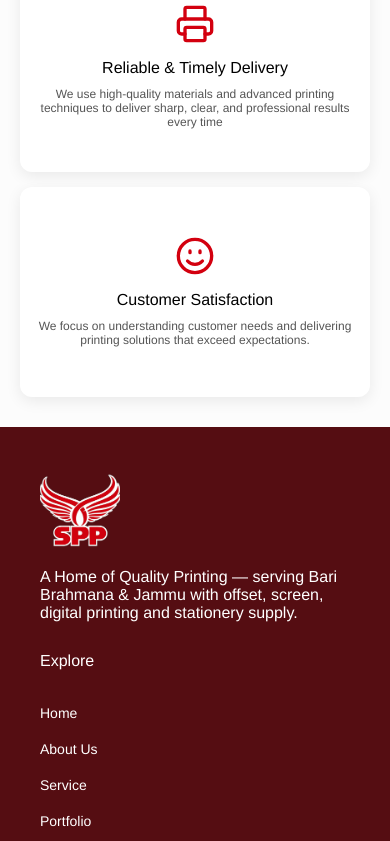
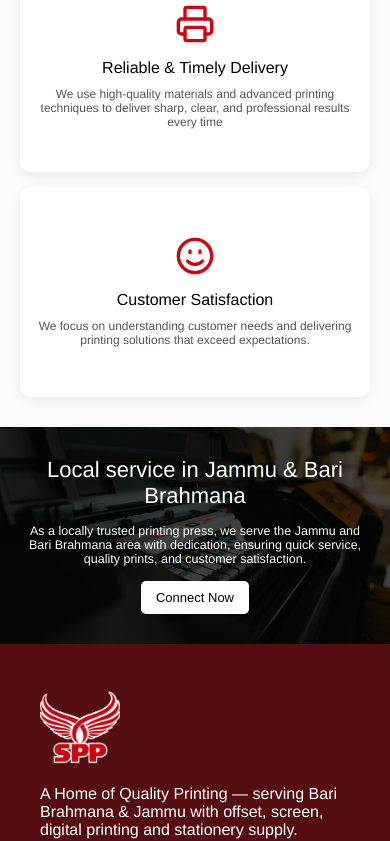
Before and after one commit to Lokeshsinh/offset-print-press, a React (Vite) app: page /about in a window 390 px wide. Shown: the part 3272-4113 px from the top of the page. Built offline with nearby package versions, Linux system fonts and the light colour scheme.

Commit message:
first commit

```diff
--- a/src/componets/About/AboutExp.module.css
+++ b/src/componets/About/AboutExp.module.css
@@ -73,6 +73,9 @@
 }
 .aboutExpreinceText p{
     max-width: 550px;
+    color: #000000a1;
+    font-size: 16px;
+
 }
 
 
--- /dev/null
+++ b/src/componets/About/AboutLast.jsx
@@ -0,0 +1,22 @@
+import React from 'react'
+import styles from './AboutLast.module.css'
+import { Link } from 'react-router'
+import { motion } from 'framer-motion'
+
+function AboutLast() {
+    return (
+        <>
+            <motion.section className={styles.AboutLast} initial={{ opacity: 0, y: 100 }}
+                whileInView={{ opacity: 1, y: 0 }}
+                viewport={{ once: true }}
+                transition={{ duration: 1.4, delay: 0.3, ease: "easeOut" }}>
+                <h1>Local service in Jammu & Bari Brahmana</h1>
+                <p>As a locally trusted printing press, we serve the Jammu and Bari Brahmana area with
+                    dedication, ensuring quick service, quality prints, and customer satisfaction.</p>
+                <Link to='/contact'><button>Connect Now</button></Link>
+            </motion.section>
+        </>
+    );
+}
+
+export default AboutLast;
--- /dev/null
+++ b/src/componets/About/AboutLast.module.css
@@ -0,0 +1,169 @@
+.AboutLast{
+    width: 100%;
+    height: 55vh;
+    background: linear-gradient(rgba(0, 0, 0, 0.721), rgba(0, 0, 0, 0.708)), url('../../assets/AboutImage/last.jpg') no-repeat;
+    background-position: center;
+    background-size: cover;
+    background-attachment: fixed;
+    display: flex;
+    justify-content: center;
+    align-items: center;
+    flex-direction: column;
+    color: white;
+    gap: 20px;
+}
+
+.AboutLast h1{
+    font-size: 55px;
+    font-weight: 500;
+}
+
+.AboutLast p{
+    text-align: center;
+    font-size: 16px;
+    max-width: 610px;
+    font-weight: 500;
+}
+
+
+.AboutLast button{
+    padding: 10px 20px;
+    font-size: 16px;
+    color: black;
+    background-color: white;
+    outline: none;
+    border: none;
+    cursor: pointer;
+    overflow: hidden;
+    position: relative;
+    z-index: 1;
+    border-radius: 5px;
+    transition: 0.3s ease;
+}
+
+.AboutLast button::before {
+    content: '';
+    position: absolute;
+    top: 0;
+    left: 0;
+    width: 100%;
+    height: 100%;
+    background: #75040c;
+    transform: scaleX(0);
+    transform-origin: left;
+    transition: transform 0.3s ease;
+    z-index: -1;
+}
+
+.AboutLast button:hover::before {
+    transform: scaleX(1);
+}
+
+.AboutLast button:hover {
+    color: white;
+    transform: translateY(-2px);
+}
+
+
+
+/* responsive */
+
+
+@media (max-width: 992px) {
+
+    .AboutLast {
+        height: auto;
+        padding: 50px 40px;
+    }
+
+    .AboutLast h1 {
+        font-size: 42px;
+    }
+
+    .AboutLast p {
+        font-size: 15px;
+        max-width: 500px;
+    }
+}
+
+
+@media (max-width: 768px) {
+
+    .AboutLast {
+        padding: 40px 30px;
+        background-attachment: scroll; /* fix mobile */
+    }
+
+    .AboutLast h1 {
+        font-size: 32px;
+        text-align: center;
+    }
+
+    .AboutLast p {
+        font-size: 14px;
+        max-width: 100%;
+    }
+
+    .AboutLast button {
+        font-size: 14px;
+        padding: 10px 18px;
+    }
+}
+
+
+@media (max-width: 576px) {
+
+    .AboutLast {
+        padding: 30px 20px;
+        gap: 15px;
+    }
+
+    .AboutLast h1 {
+        font-size: 26px;
+    }
+
+    .AboutLast p {
+        font-size: 13px;
+    }
+
+    .AboutLast button {
+        width: 100%;
+        font-size: 14px;
+    }
+}
+
+@media (max-width: 460px) {
+
+    .AboutLast h1 {
+        font-size: 22px;
+    }
+
+    .AboutLast p {
+        font-size: 12.5px;
+    }
+
+    .AboutLast button {
+        font-size: 13px;
+        padding: 9px 15px;
+    }
+}
+
+@media (max-width: 320px) {
+
+    .AboutLast {
+        padding: 20px 10px;
+    }
+
+    .AboutLast h1 {
+        font-size: 18px;
+    }
+
+    .AboutLast p {
+        font-size: 12px;
+    }
+
+    .AboutLast button {
+        font-size: 12px;
+        padding: 8px 12px;
+    }
+}
--- a/src/componets/About/AboutWho.jsx
+++ b/src/componets/About/AboutWho.jsx
@@ -1,17 +1,21 @@
 import React from 'react'
 import styles from './AboutWho.module.css'
-import {Link} from 'react-router'
+import { Link } from 'react-router'
 import About1 from '../../assets/AboutImage/about1.jpg'
 import { Clock } from 'lucide-react';
+import { motion } from 'framer-motion'
 
 function AboutWho() {
     return (
         <>
             <section className={styles.AboutWho}>
                 <div className={styles.AboutWhoContainer}>
-                <div className={styles.AboutWhoText}>
+                    <motion.div className={styles.AboutWhoText} initial={{ opacity: 0, y: -100 }}
+                        whileInView={{ opacity: 1, y: 0 }}
+                        viewport={{ once: true }}
+                        transition={{ duration: 1.4, ease: "easeOut" }}>
                         <h4>Who We Are</h4>
-                <h1>Your Trusted <br  /> Printing Partner</h1>
+                        <h1>Your Trusted <br /> Printing Partner</h1>
                         <p>Saini Offset Printing Press is a well-established local printing service provider
                             with years of experience in delivering professional printing solutions. Located in
                             Bari Brahmana, Jammu, we cater to shops, businesses,
@@ -20,21 +24,24 @@ function AboutWho() {
                             project meets the
                             highest standards of quality and accuracy. can you generate one more title </p>
                         <Link to="/contact"><button>Connect Now</button></Link>
-                </div>
+                    </motion.div>
 
 
-                <div className={styles.AboutID}>
+                    <motion.div className={styles.AboutID} initial={{ opacity: 0, y: 100 }}
+                        whileInView={{ opacity: 1, y: 0 }}
+                        viewport={{ once: true }}
+                        transition={{ duration: 1.4, delay: 1, ease: "easeOut" }}>
                         <div className={styles.AboutWhoImg}>
                             <img src={About1} alt='about us' />
                             <div className={styles.AboutCards}>
-                        <span><Clock  className={styles.icons}size={30}/></span>
+                                <span><Clock className={styles.icons} size={30} /></span>
                                 <div className={styles.AboutWhoCardText}>
                                     <h4>15+</h4>
                                     <p>Years of Excellence</p>
                                 </div>
                             </div>
                         </div>
-                </div>
+                    </motion.div>
                 </div>
             </section>
         </>
--- a/src/pages/About.jsx
+++ b/src/pages/About.jsx
@@ -3,6 +3,7 @@ import AboutBanner from '../componets/About/AboutBanner';
 import AboutWho from '../componets/About/AboutWho';
 import AboutExp from '../componets/About/AboutExp';
 import AboutCards from '../componets/About/AboutCards';
+import AboutLast from '../componets/About/AboutLast';
 
 function About() {
     return (
@@ -11,6 +12,7 @@ function About() {
         <AboutWho />
         <AboutExp />
         <AboutCards />
+        <AboutLast />
         </>
     );
 }
```
Also changed, not shown: src/assets/AboutImage/last.jpg (added). Lines whose indentation alone changed are shown as unchanged.
